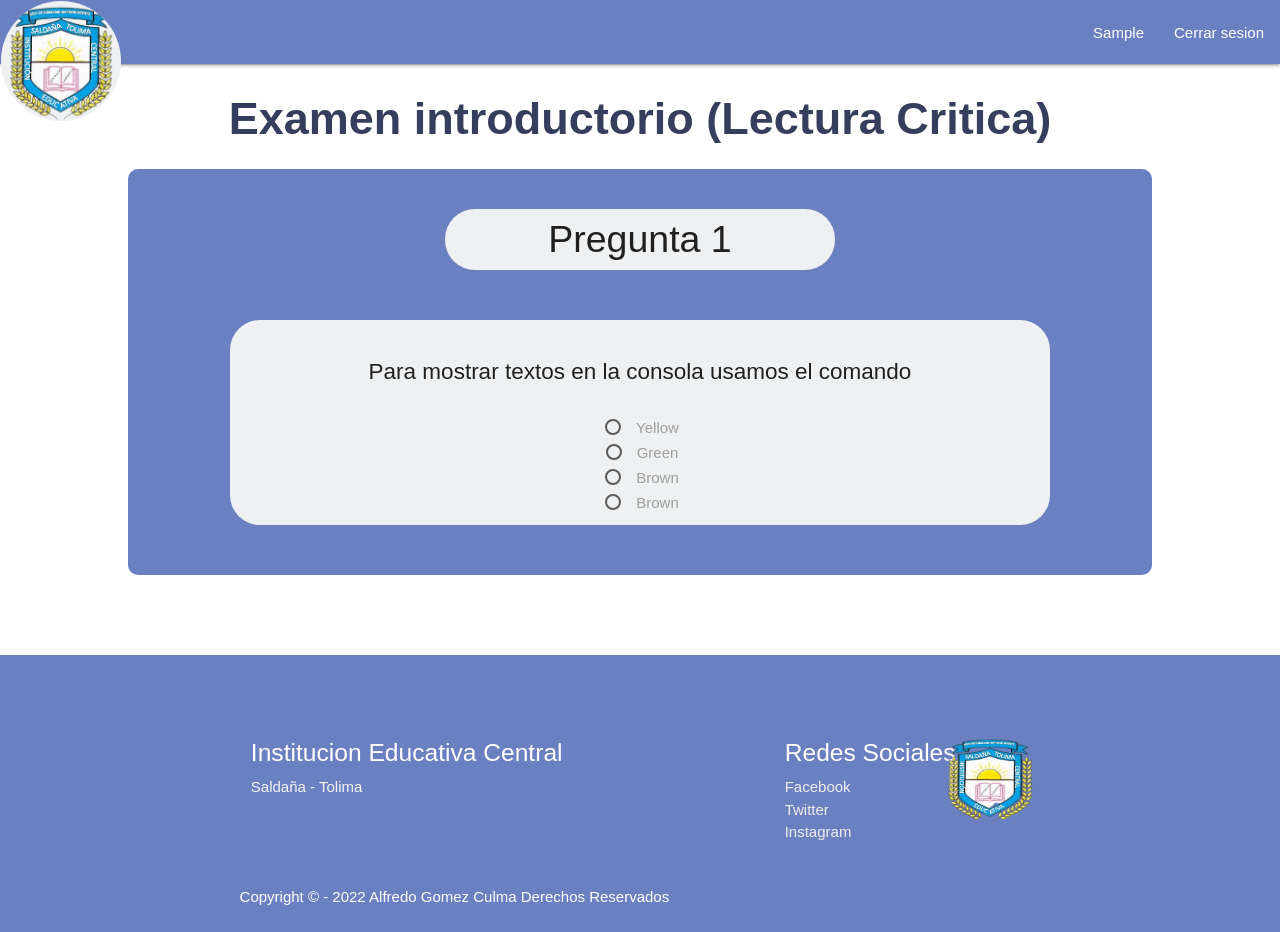
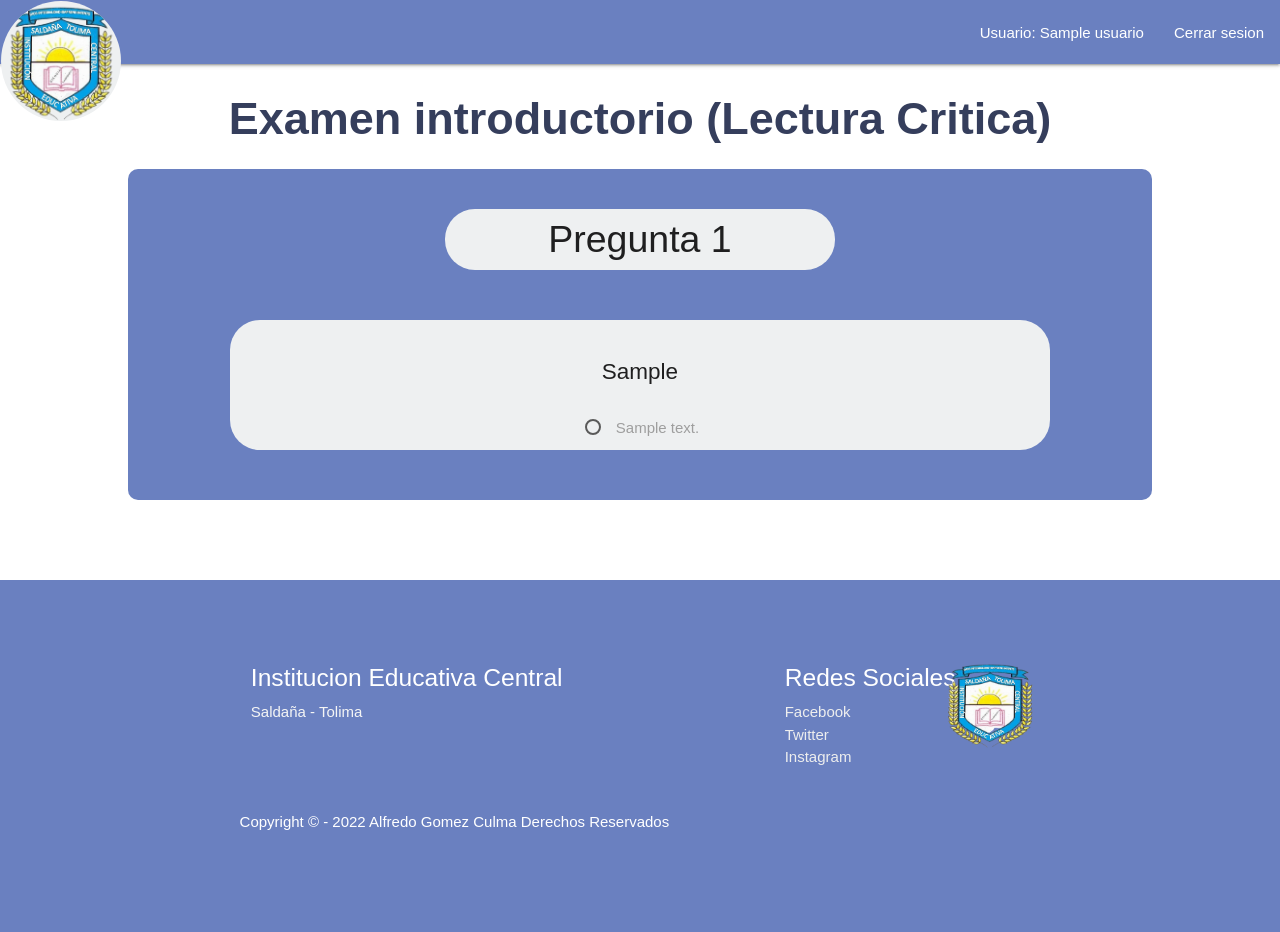
Before and after one commit to Alfredogc21/Educasen_web, a PHP site: page /testLectura.php in a window 1280 px wide. After the commit the page ends 830 px from the top, so only its background shows below. Run offline with PHP 8.4, Linux system fonts and the light colour scheme; the visitor is signed in with stand-in values (Sample User, id 1); tables that the repository leaves empty or names only in its code hold one stand-in row (values such as "Sample post"); some libraries are stand-ins or nearby versions.

Commit message:
Se modifico la posicion de los script en html y se creo las preguntas aleatorias

```diff
--- a/registrate.php
+++ b/registrate.php
@@ -28,6 +28,7 @@ if ($_SERVER['REQUEST_METHOD'] == 'POST') {
 
     // Verificamos que los campos no esten vacios
     $errores = '';
+    $success = '';
     if (empty($nombre) or empty($correo) or empty($password) or empty($confipassword) or empty($grado)) {
         $errores .= '<li class="#ef5350 red lighten-1">Por favor rellena todos los datos correctamente</li>';
         $errores .= '<script>alert("Por favor rellena todos los campos")</script>';
@@ -68,12 +69,10 @@ if ($_SERVER['REQUEST_METHOD'] == 'POST') {
     if ($errores == '') {
         $statement = $conexion->prepare('INSERT INTO usuarios (id, nombres_completos, grado_id, correo, password) VALUES (null, :nombre, :curso, :correo, :password)');
         $statement->execute(array(':nombre' => $nombre, ':curso' => $grado, ':correo' => $correo, ':password' => $password));
-        echo '<script>alert("Usuario registrado")</script>';
-        header('Location: login.php');
+        $success .= '<li class="#00e676 green accent-3">Usuario registrado exitosamente</li>';
     }
 
 }
-
 
 // Llamamos la vista
 require 'views/registrate.view.php';
--- a/views/index.view.php
+++ b/views/index.view.php
@@ -131,11 +131,13 @@
   </div>
 </footer>
 
-</body>
-
+<!-- Framework: Materialize -->
 <script type="text/javascript" src="views/materialize/js/materialize.min.js"></script>
+<!-- Libreria: Lottie -->
 <script src="https://unpkg.com/@lottiefiles/lottie-player@latest/dist/lottie-player.js"></script>
 <!-- Links iconos font-awesome -->
 <script src="https://kit.fontawesome.com/3f592185f1.js" crossorigin="anonymous"></script>
+<!-- Script para el index.view -->
 <script src="views/js/jsMain.js"></script>
+</body>
 </html>
--- a/views/testLectura.View.php
+++ b/views/testLectura.View.php
@@ -23,7 +23,7 @@
 
       <a href="#" data-target="mobile-demo" class="sidenav-trigger"><i class="fa-solid fa-bars"></i></a>
         <ul class="right hide-on-med-and-down">
-          <li><a class="sidenav-close" href="cuentaInfo.html"><?php echo ucwords($_SESSION['usuarios']); ?></a></li>
+          <li><a class="sidenav-close" href="cuentaInfo.html"><?php echo 'Usuario: ' . $nombreUsuario; ?></a></li>
           <li><a class="sidenav-close" href="cerrar.php">Cerrar sesion</a></li>
         </ul>
     </div>
@@ -32,7 +32,7 @@
   <!-- Cabecera menus para pantallas pequeñas  -->
 <ul class="sidenav" id="mobile-demo">
     <img class="" src="views/imagenes/file.png" width="300" height="120" alt="logoICFES">
-    <li><a class="sidenav-close" href="cuentaInfo.html"><?php echo ucwords($_SESSION['usuarios']); ?></a></li>
+    <li><a class="sidenav-close" href="cuentaInfo.html"><?php echo 'Usuario: ' . $nombreUsuario; ?></a></li>
     <li><a class="sidenav-close" href="cerrar.php">Cerrar sesion</a></li>
     <figure>
       <img src="views/imagenes/favicon.svg" alt="educasen" class="educasen" width="200" height="200">
@@ -42,39 +42,24 @@
 <!------------------------------------------------------------------------------------------------------------>
 <h1 class="titulo">Examen introductorio (Lectura Critica)</h1>
 <div class="contenedor">
-    <h2 class="contenedor__Pregunta">Pregunta 1</h2>
+    <h2 class="contenedor__Pregunta">Pregunta <?php echo $azar ?></h2>
     <div class="contenedor__Opciones">
-        <h3 class="contenedor__parrafo">Para mostrar textos en la consola usamos el comando</h3>
-        <form action="#">
-
-    <p>
-      <label>
-        <input name="group1" type="radio" />
-        <span>Yellow</span>
-      </label>
-    </p>
-    <p>
-      <label>
-        <input class="with-gap" name="group1" type="radio"  />
-        <span>Green</span>
-      </label>
-    </p>
-    <p>
-      <label>
-        <input name="group1" type="radio" />
-        <span>Brown</span>
-      </label>
-    </p>
-    <p>
-      <label>
-        <input name="group1" type="radio" />
-        <span>Brown</span>
-      </label>
-    </p>
-  </form>
+        <h3 class="contenedor__parrafo"><?php echo $resultado[0]['enunciado_pregunta'] . '<br>'; ?></h3> <!-- Mostrar la pregunta -->
+        <form action="#" method="POST">
+          <?php
+          // Mostrara las opciones de respuesta
+          foreach ($resultado as $fila) {
+              echo '<p><label>
+              <input class="with-gap" name="group1" type="radio" />
+              <span>' . $fila['contenido_respuestas'] . '<br>' .'</span>
+              </label> </p>';
+          }
+          ?>
+        </form>
     </div>
 </div>
 
+<!-- Footer -->
 <footer class="colorFooter">
   <div class="container">
     <div class="row">
@@ -100,9 +85,11 @@
   </div>
 </footer>
 
-
+<!-- Links iconos font-awesome -->
+<script src="https://kit.fontawesome.com/3f592185f1.js" crossorigin="anonymous"></script>
+<!-- Framework: Materialize -->
+<script type="text/javascript" src="views/materialize/js/materialize.min.js"></script>
+<!-- Script para el testLecturaView -->
+<script src="views/js/introduccionLectura.js"></script>
 </body>
-<script src="https://kit.fontawesome.com/3f592185f1.js" crossorigin="anonymous"></script>
-<script type="text/javascript" src="views/materialize/js/materialize.min.js"></script>
-<script src="views/js/introduccionLectura.js"></script>
 </html>
```
Also changed, not shown: testLectura.php (+32 -1 lines), views/introduccionLectura.View.php (+8 -4 lines), views/login.view.php (+7 -5 lines), views/menuPrincipal.view.php (+5 -4 lines), views/registrate.view.php (+17 -5 lines).
